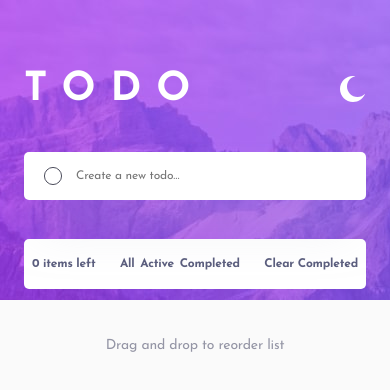
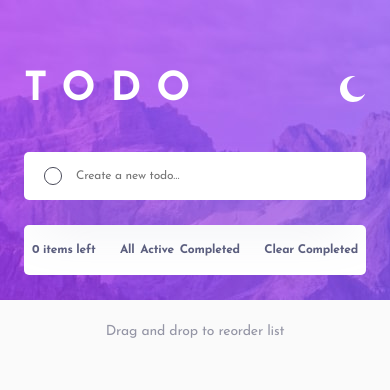
Before and after one commit to shakomelikidze/Todo-app-React, a React (Vite) app in the folder my-app/: page / in a window 390 px wide. Shown: the top 390 px of the page. Built offline with nearby package versions, Linux system fonts and the light colour scheme.

Commit message:
overflow-Y
when there are more than 5 todo task-div don't getting bigger. Add scroll

```diff
--- a/my-app/src/App.css
+++ b/my-app/src/App.css
@@ -75,7 +75,9 @@ section {
 }
 
 .tasks-div {
-  padding-top: 24px;
+  margin-top: 24px;
+  max-height: 450px;
+  overflow-y: auto;
 }
 
 .todo {
@@ -178,6 +180,16 @@ section {
 }
 
 @media screen and (max-width: 500px) {
+  .tasks-div {
+    margin-top: 10px;
+    max-height: 320px;
+    overflow-y: auto;
+  }
+
+  .todo {
+    height: 48px;
+  }
+
   .input {
     height: 48px;
     font-size: 12px;
--- a/my-app/src/App.jsx
+++ b/my-app/src/App.jsx
@@ -17,10 +17,8 @@ function App() {
   }
   const handleEnterPress = (e) => {
     if (e.key === 'Enter' && inputValue.trim() !== '') {
-      if (todos.length < 5) {
-        setTodos([...todos, { text: inputValue.trim(), completed: false }]);
-      }
-      setInputValue('');
+      setTodos([...todos, { text: inputValue.trim(), completed: false }]);
+      setInputValue('')
     }
   };
   const toggleDarkMode = () => {
@@ -109,6 +107,7 @@ function App() {
               </div>
 
             ))}
+          </div>
             <div style={taskBackgroundColor} className="tasks-footer">
               <p className='tasks-footer-p'>{todos.length} items left</p>
               <div className="filter">
@@ -120,7 +119,6 @@ function App() {
                 Clear Completed
               </p>
             </div>
-          </div>
         </section>
         <footer>
           <p style={footerColor} className='footer-text'>
```
